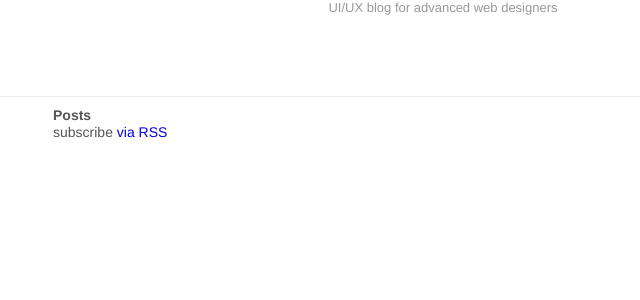
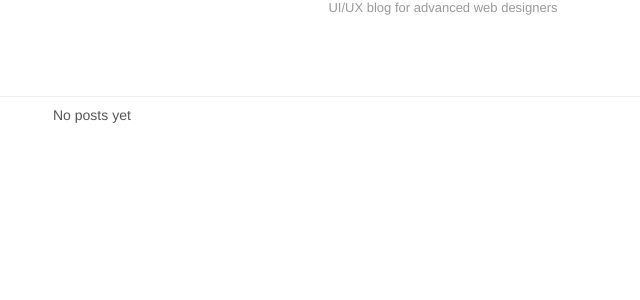
Before and after one commit to woneob/1upnote, a Jekyll site: the page built from index.html, in a window 1280 px wide. Shown: the part 233-533 px from the top of the page, without its empty margins (197-837 px from the left). Built offline with Jekyll 4.4.1, drawn with Linux system fonts in a browser that asks for light colours.

Commit message:
Content to display if no posts are found

```diff
--- a/index.html
+++ b/index.html
@@ -6,15 +6,16 @@ permalink: /
 ---
 
 <div class="home">
-  <h1>Posts</h1>
   <ul class="posts">
+    {% if site.posts.size > 0 %}
       {% for post in site.posts %}
         <li>
           <span class="post-date">{{ post.date | date: "%b %-d, %Y" }}</span>
           <a class="post-link" href="{{ post.url | prepend: site.baseurl }}">{{ post.title }}</a>
         </li>
       {% endfor %}
+    {% else %}
+      <p class="empty">No posts yet</p>
+    {% endif %}
   </ul>
-
-  <p class="rss-subscribe">subscribe <a href="{{ "/feed.xml" | prepend: site.baseurl }}">via RSS</a></p>
 </div>
```
Lines whose indentation alone changed are shown as unchanged.
